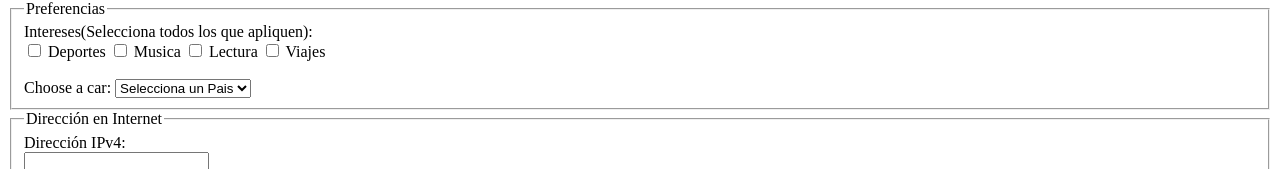
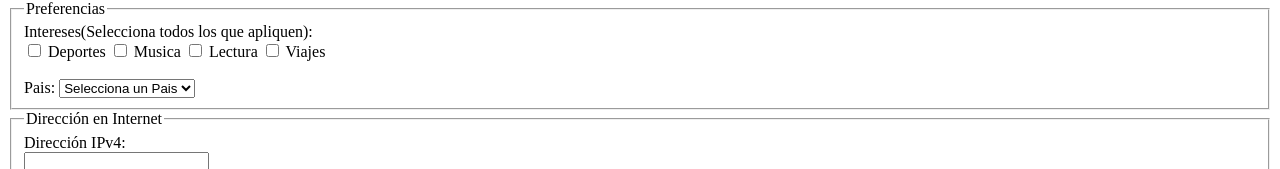
Before and after one commit to Yisuscrist72/Formulario-Jes-s, a plain HTML site: page Formulario-de-registro-completo_Jesús/index.html in a window 1280 px wide. Shown: the part 349-518 px from the top of the page. Drawn offline with Linux system fonts and the light colour scheme.

Commit message:
Update index.html

```diff
--- a/Formulario-de-registro-completo_Jesús/index.html
+++ b/Formulario-de-registro-completo_Jesús/index.html
@@ -41,7 +41,7 @@
                 <label for="Lectura">Lectura</label>
                 <input type="checkbox" name="Interes" id="Viajes" value="Viajes">
                 <label for="Viajes">Viajes</label><br><br>
-                <label for="Pais">Choose a car:</label>
+                <label for="Pais">Pais:</label>
                     <select id="Pais" name="Pais">
                         <option value="" disabled selected>Selecciona un Pais</option>
                         <option value="España">España</option>
```
